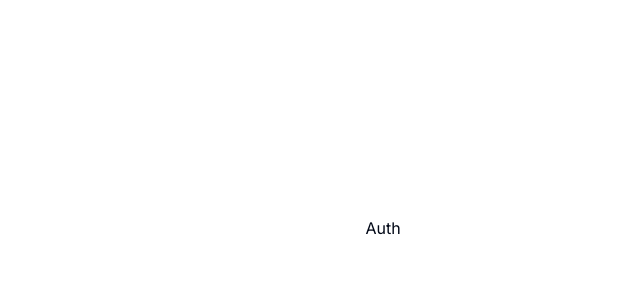
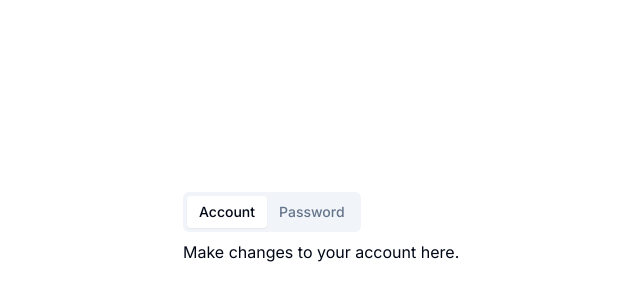
Before and after one commit to Annie-Huang/traversypress-ui, a Next.js app: page /auth in a window 1280 px wide. Shown: the part 172-472 px from the top of the page, without its empty margins (257-897 px from the left). Built offline with nearby package versions, Linux system fonts and the light colour scheme.

Commit message:
Create <AuthTabs> file and add it to the app/(auth)/auth/pages.tsx

```diff
--- a/app/(auth)/auth/page.tsx
+++ b/app/(auth)/auth/page.tsx
@@ -1,7 +1,8 @@
 import React from 'react';
+import AuthTabs from '@/components/auth/AuthTabs';
 
 const AuthPage = () => {
-  return <div>Auth</div>;
+  return <AuthTabs />;
 };
 
 export default AuthPage;
--- /dev/null
+++ b/components/auth/AuthTabs.tsx
@@ -0,0 +1,19 @@
+import React from 'react';
+import { Tabs, TabsContent, TabsList, TabsTrigger } from '@/components/ui/tabs';
+
+const AuthTabs = () => {
+  return (
+    <Tabs defaultValue='account' className='w-[400px]'>
+      <TabsList>
+        <TabsTrigger value='account'>Account</TabsTrigger>
+        <TabsTrigger value='password'>Password</TabsTrigger>
+      </TabsList>
+      <TabsContent value='account'>
+        Make changes to your account here.
+      </TabsContent>
+      <TabsContent value='password'>Change your password here.</TabsContent>
+    </Tabs>
+  );
+};
+
+export default AuthTabs;
```
